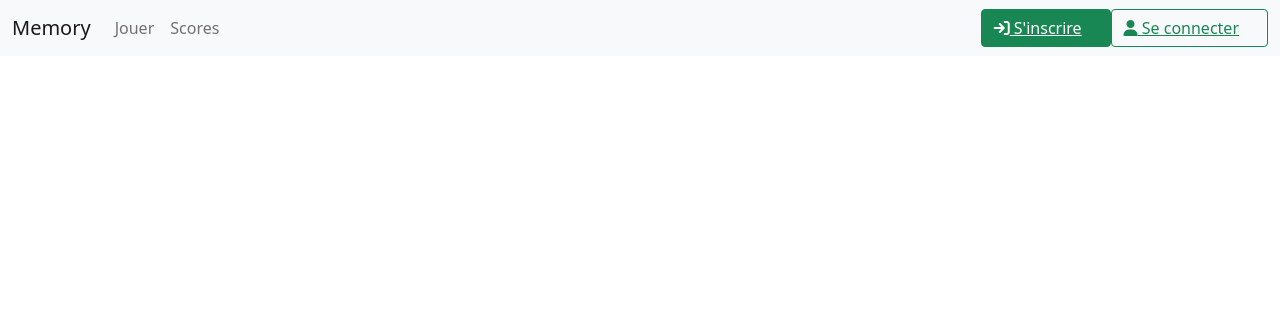
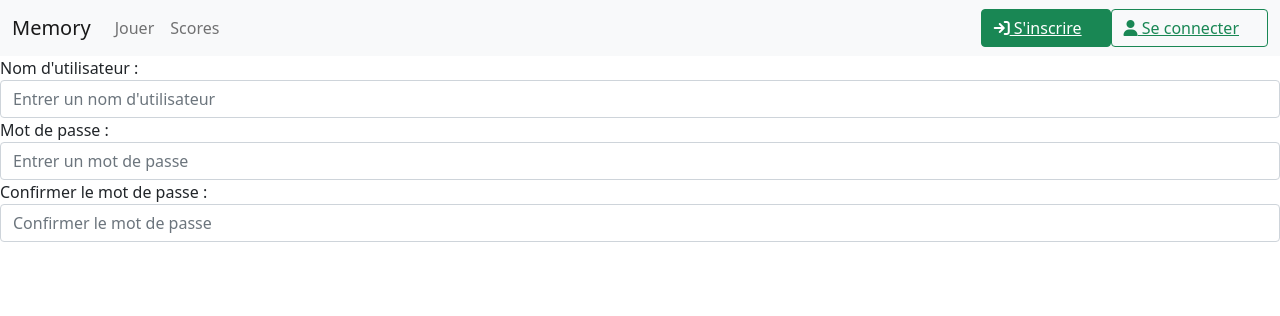
Before and after one commit to jules-jean-louis1/memory, a PHP site: page /signup_form.php in a window 1280 px wide. Shown: the top 316 px of the page. Run offline with PHP 8.4, Linux system fonts and the light colour scheme; some libraries are stand-ins or nearby versions.

Commit message:
form avec 3 entré

```diff
--- a/signup_form.php
+++ b/signup_form.php
@@ -21,7 +21,14 @@ require_once 'classes/Connexion.php';
             <section>
                 <div id="form_up">
                     <form action="" method="post">
-
+                        <div class="form-group">
+                            <label for="login">Nom d'utilisateur :</label>
+                            <input type="text" name="login" id="login" class="form-control" placeholder="Entrer un nom d'utilisateur" aria-describedby="helpId">
+                            <label for="password">Mot de passe :</label>
+                            <input type="text" name="password" id="password" class="form-control" placeholder="Entrer un mot de passe" aria-describedby="helpId">
+                            <label for="password_confirm">Confirmer le mot de passe :</label>
+                            <input type="text" name="password_confirm" id="password_confirm" class="form-control" placeholder="Confirmer le mot de passe" aria-describedby="helpId">
+                        </div>
                     </form>
                 </div>
             </section>
```
